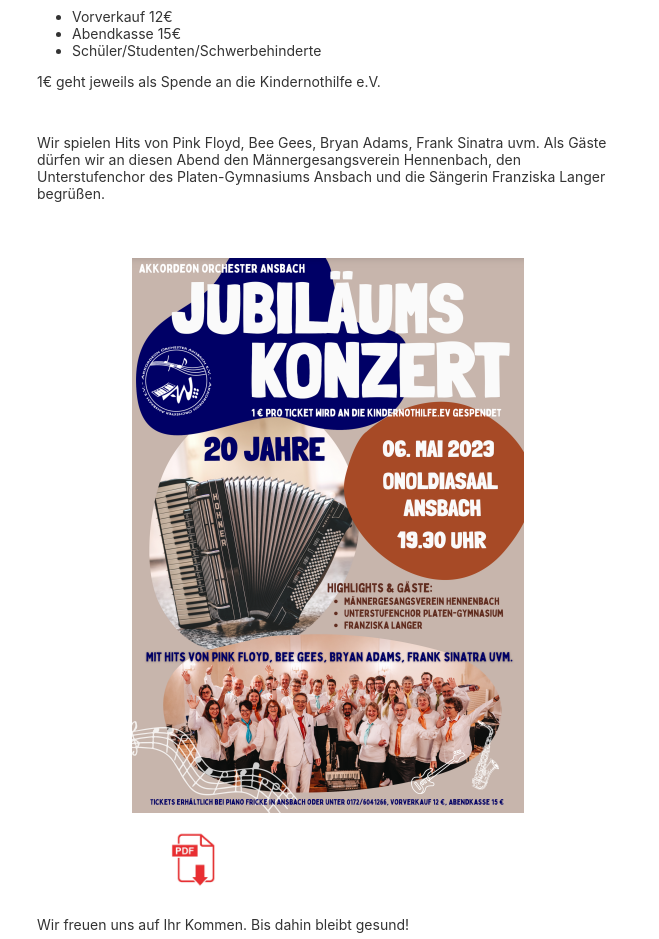
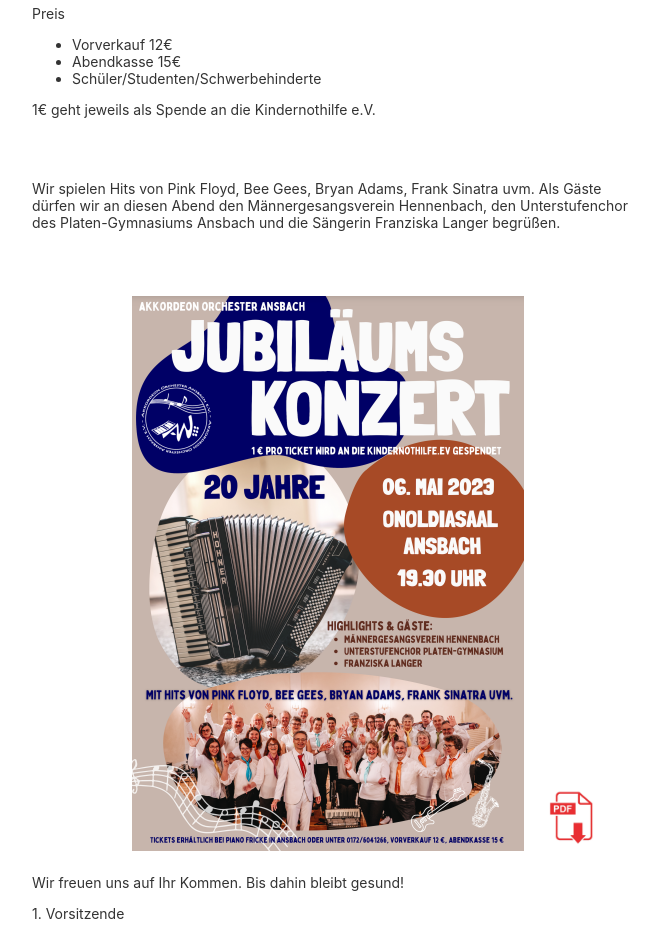
Before and after one commit to legan100/Chor, an Angular app: page /Ueber in a window 1280 px wide. Shown: the part 360-1299 px from the top of the page, without its empty margins (308-967 px from the left). Built offline with nearby package versions, Linux system fonts and the light colour scheme.

Commit message:
Einrichten Routing

```diff
--- a/src/app/about-us/about-us.component.css
+++ b/src/app/about-us/about-us.component.css
@@ -0,0 +1,25 @@
+.content {
+    display: flex;
+    margin: 82px auto 32px;
+    padding: 0 16px;
+    max-width: 600px;
+    flex-direction: column;
+    align-items: center;
+  }
+
+#download_pdf
+{
+  width: 100px;
+  height: auto;
+  margin-top: 10px;
+}
+
+#herunterladen_plus_plakat
+{
+  margin-left: 100px;
+}
+
+#Abschluss
+{
+  margin-top: 20px;
+}
--- a/src/app/about-us/about-us.component.html
+++ b/src/app/about-us/about-us.component.html
@@ -1 +1,43 @@
-<p>about-us works!</p>
+<div class="content" role="main">
+    <section>
+            <h2>Liebe Musikfreunde</h2>
+
+            <p>Unsere Webseite wird momentan überarbeitet.</p>
+
+            <p>Trotzdem möchten wir Euch allen die wichtigsten Infos unseres Vereins nicht vorenthalten.
+            </p>
+
+            <p>Am 6.Mai 2023 findet im Onoldiasaal in Ansbach um 19:30 Uhr unser Jubiläumskonzert zum 20-jährigen Bestehen unseres Vereins statt.
+            </p>
+
+            <p>Bereits im Oktober 2022 haben wir uns aus der Coronapause zurückgemeldet und freuen uns sehr darauf, mit unserem Publikum zusammen die letzten 20 Jahre zu feiern.
+            </p>
+
+            <p>Der Kartenvorverkauf findet wie gewohnt bei Piano Fricke (montags-und dienstags geschlossen) oder unter der Handynummer:
+            0172/60 41 266<br>
+            statt.</p>
+
+            <p>Preis</p>
+            <ul>
+              <li>Vorverkauf 12€</li>
+            <li>Abendkasse 15€</li>
+            <li>Schüler/Studenten/Schwerbehinderte</li>
+            </ul>
+
+            <p>1€ geht jeweils als Spende an die Kindernothilfe e.V.</p><br><br>
+
+            <p>Wir spielen Hits von Pink Floyd, Bee Gees, Bryan Adams, Frank Sinatra uvm.
+              Als Gäste dürfen wir an diesen Abend den Männergesangsverein Hennenbach, den Unterstufenchor des Platen-Gymnasiums Ansbach und die Sängerin Franziska Langer begrüßen.
+              </p><br><br><br>
+
+              <div id="herunterladen_plus_plakat">
+              <img src="../assets/Plakat_Bild.PNG">
+              <a href="../assets/Plakat Jubiläumskonzert.pdf" download="Plakat"><img id="download_pdf" src="../assets/PDF.webp"></a>
+              </div>
+              <div id="Abschluss">
+              <p>Wir freuen uns auf Ihr Kommen. Bis dahin bleibt gesund!</p>
+
+              <p>1. Vorsitzende</p>
+              </div>
+    </section>
+    </div>
--- a/src/app/app.component.css
+++ b/src/app/app.component.css
@@ -48,15 +48,6 @@
     margin: 0 16px;
   }
 
-  .content {
-    display: flex;
-    margin: 82px auto 32px;
-    padding: 0 16px;
-    max-width: 600px;
-    flex-direction: column;
-    align-items: center;
-  }
-
   /* Responsive Styles */
   @media screen and (max-width: 767px) {
     svg#rocket-smoke {
@@ -91,20 +82,3 @@
     background-color: black;
 
 }
-
-#download_pdf
-{
-  width: 100px;
-  height: auto;
-  margin-top: 10px;
-}
-
-#herunterladen_plus_plakat
-{
-  margin-left: 100px;
-}
-
-#Abschluss
-{
-  margin-top: 20px;
-}
--- a/src/app/app.component.html
+++ b/src/app/app.component.html
@@ -7,55 +7,12 @@
   />
     <div class="spacer">
 
-      <a href="./about-us/about-us.component.html">Über uns</a>
-      <a href="./termine/termine.component.html">Termine</a>
-      <a href="./about-us/about-us.component.html">Fotoalben</a>
-      <a href="./Webseiten/imprint/imprint.component.html">Impressum</a>
+      <a href="Ueber">Über uns</a>
+      <a href="Termine">Termine</a>
+      <a href="#">Fotoalben</a>
+      <a href="Impressum">Impressum</a>
 
     </div>
-
 </div>
 
-<div class="content" role="main">
-<section>
-        <h2>Liebe Musikfreunde</h2>
-
-        <p>Unsere Webseite wird momentan überarbeitet.</p>
-
-        <p>Trotzdem möchten wir Euch allen die wichtigsten Infos unseres Vereins nicht vorenthalten.
-        </p>
-
-        <p>Am 6.Mai 2023 findet im Onoldiasaal in Ansbach um 19:30 Uhr unser Jubiläumskonzert zum 20-jährigen Bestehen unseres Vereins statt.
-        </p>
-
-        <p>Bereits im Oktober 2022 haben wir uns aus der Coronapause zurückgemeldet und freuen uns sehr darauf, mit unserem Publikum zusammen die letzten 20 Jahre zu feiern.
-        </p>
-
-        <p>Der Kartenvorverkauf findet wie gewohnt bei Piano Fricke (montags-und dienstags geschlossen) oder unter der Handynummer:
-        0172/60 41 266<br>
-        statt.</p>
-
-        <p>Preis</p>
-        <ul>
-          <li>Vorverkauf 12€</li>
-        <li>Abendkasse 15€</li>
-        <li>Schüler/Studenten/Schwerbehinderte</li>
-        </ul>
-
-        <p>1€ geht jeweils als Spende an die Kindernothilfe e.V.</p><br><br>
-
-        <p>Wir spielen Hits von Pink Floyd, Bee Gees, Bryan Adams, Frank Sinatra uvm.
-          Als Gäste dürfen wir an diesen Abend den Männergesangsverein Hennenbach, den Unterstufenchor des Platen-Gymnasiums Ansbach und die Sängerin Franziska Langer begrüßen.
-          </p><br><br><br>
-
-          <div id="herunterladen_plus_plakat">
-          <img src="../assets/Plakat_Bild.PNG">
-          <a href="../assets/Plakat Jubiläumskonzert.pdf" download="Plakat"><img id="download_pdf" src="../assets/PDF.webp"></a>
-          </div>
-          <div id="Abschluss">
-          <p>Wir freuen uns auf Ihr Kommen. Bis dahin bleibt gesund!</p>
-
-          <p>1. Vorsitzende</p>
-          </div>
-</section>
-</div>
+<router-outlet></router-outlet>
--- a/src/app/app.module.ts
+++ b/src/app/app.module.ts
@@ -7,6 +7,13 @@
 import { ImprintComponent } from './Webseiten/imprint/imprint.component';
 import { TermineComponent } from './termine/termine.component';
 import { StartseiteComponent } from './startseite/startseite.component';
+import { Router, RouterModule, Routes } from '@angular/router';
+
+const appRoute:Routes = [
+{path: 'Termine', component: TermineComponent},
+{path: 'Ueber', component: AboutUsComponent},
+{path: 'Impressum', component:ImprintComponent},
+]
 
 @NgModule({
   declarations: [
@@ -18,7 +25,8 @@
     StartseiteComponent
   ],
   imports: [
-    BrowserModule
+    BrowserModule,
+    RouterModule.forRoot(appRoute)
   ],
   providers: [],
   bootstrap: [AppComponent]
--- a/src/app/termine/termine.component.css
+++ b/src/app/termine/termine.component.css
@@ -0,0 +1,25 @@
+.content {
+    display: flex;
+    margin: 82px auto 32px;
+    padding: 0 16px;
+    max-width: 600px;
+    flex-direction: column;
+    align-items: center;
+  }
+
+#download_pdf
+{
+  width: 100px;
+  height: auto;
+  margin-top: 10px;
+}
+
+#herunterladen_plus_plakat
+{
+  margin-left: 100px;
+}
+
+#Abschluss
+{
+  margin-top: 20px;
+}
--- a/src/app/termine/termine.component.html
+++ b/src/app/termine/termine.component.html
@@ -1,4 +1,4 @@
-
+<div class="content" role="main">
     <section>
         <h1>Liebe Musikfreunde</h1>
 
@@ -48,3 +48,4 @@
 
                 <p>Herzlichst Euer 1. Vorstand</p>
         </section>
+</div>
```
